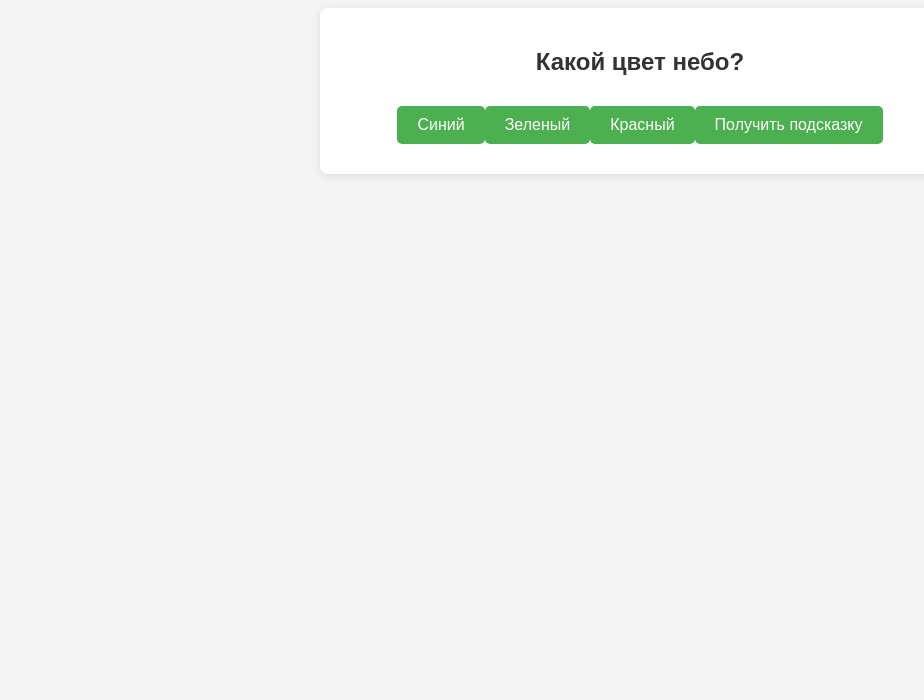
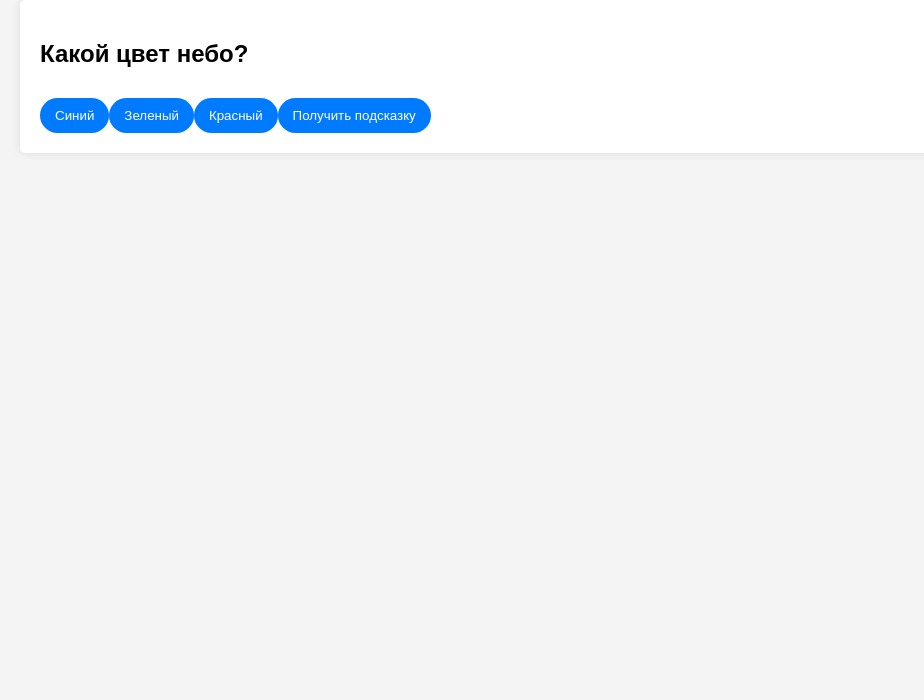
Before and after one commit to sam5213/30-days-twa-quiz-day7, a plain HTML site: page index.html in a window 1280 px wide. Shown: the part 100-800 px from the top of the page, without its empty margins (0-924 px from the left). Drawn offline with Linux system fonts and the light colour scheme.

Commit message:
Update index.html

```diff
--- a/index.html
+++ b/index.html
@@ -9,33 +9,29 @@
         body {
             font-family: Arial, sans-serif;
             background-color: #f4f4f4;
-            color: #333;
-            text-align: center;
+            margin: 0;
             padding: 20px;
         }
-        h1 {
-            color: #4CAF50;
+
+        #quiz-container {
+            background: white;
+            padding: 20px;
+            border-radius: 5px;
+            box-shadow: 0 0 10px rgba(0, 0, 0, 0.1);
         }
+
         button {
-            background-color: #4CAF50;
+            margin-top: 10px;
+            padding: 10px 15px;
+            background-color: #007bff;
             color: white;
             border: none;
-            border-radius: 5px;
-            padding: 10px 20px;
-            font-size: 16px;
+            border-radius: 35px;
             cursor: pointer;
-            margin: 10px 0;
         }
+
         button:hover {
-            background-color: #45a049;
-        }
-        #quiz-container {
-            background: white;
-            border-radius: 8px;
-            box-shadow: 0 2px 10px rgba(0, 0, 0, 0.1);
-            padding: 20px;
-            margin: 0 auto;
-            max-width: 600px;
+            background-color: #0056b3;
         }
     </style>
 </head>
@@ -64,32 +60,39 @@
 
         function displayQuestion() {
             const quizContainer = document.getElementById('quiz-container');
-            quizContainer.innerHTML = `<h2>${questions[currentQuestionIndex].question}</h2>`;
-            questions[currentQuestionIndex].options.forEach(option => {
+            const currentQuestion = questions[currentQuestionIndex];
+            quizContainer.innerHTML = `<h2>${currentQuestion.question}</h2>`;
+
+            currentQuestion.options.forEach(option => {
                 quizContainer.innerHTML += `<button onclick="checkAnswer('${option}')">${option}</button>`;
             });
+
+            // Кнопка для получения подсказки
             quizContainer.innerHTML += `<button onclick="showHint()">Получить подсказку</button>`;
         }
 
         function checkAnswer(selectedOption) {
+            const quizContainer = document.getElementById('quiz-container');
             if (selectedOption === questions[currentQuestionIndex].answer) {
-                alert('Правильно! Вы ответили на вопрос.');
+                quizContainer.innerHTML += '<p style="color: green;">Правильно! Вы ответили на вопрос.</p>';
                 currentQuestionIndex++;
                 if (currentQuestionIndex < questions.length) {
                     displayQuestion();
                 } else {
-                    alert('Вы завершили квиз!');
+                    quizContainer.innerHTML += '<p>Вы завершили квиз!</p>';
                     document.getElementById('submit-results').style.display = 'block';
                 }
             } else {
-                alert('Неправильно. Попробуйте еще раз.');
+                quizContainer.innerHTML += '<p style="color: red;">Неправильно. Попробуйте еще раз.</p>';
             }
         }
 
         function showHint() {
-            alert(questions[currentQuestionIndex].hint);
+            const quizContainer = document.getElementById('quiz-container');
+            quizContainer.innerHTML += `<p style="color: orange;">Подсказка: ${questions[currentQuestionIndex].hint}</p>`;
         }
 
+        // Инициализация квиза
         displayQuestion();
     </script>
 </body>
```
